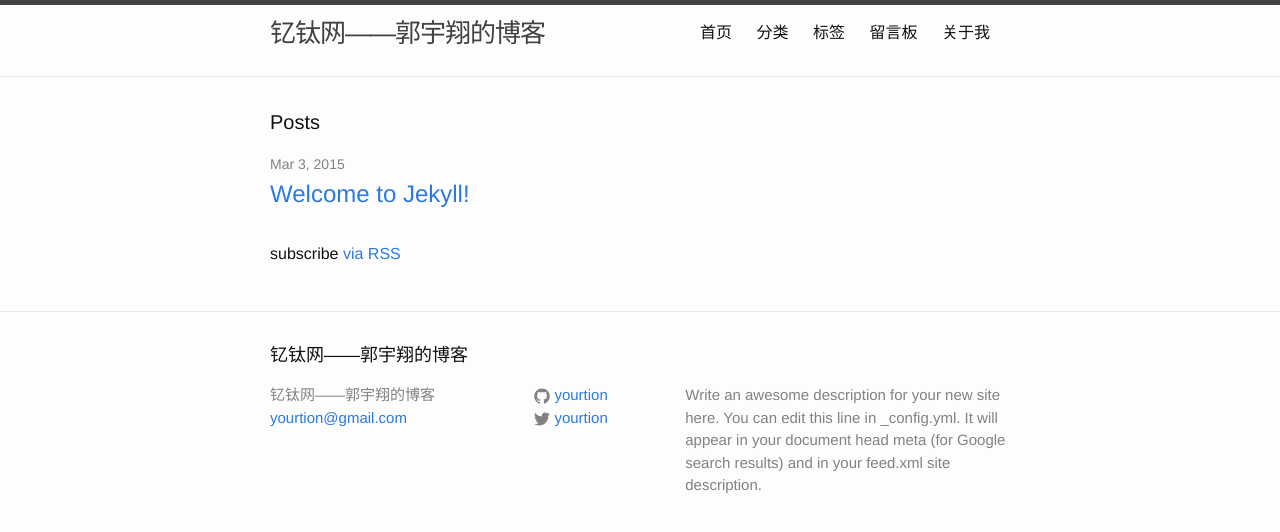
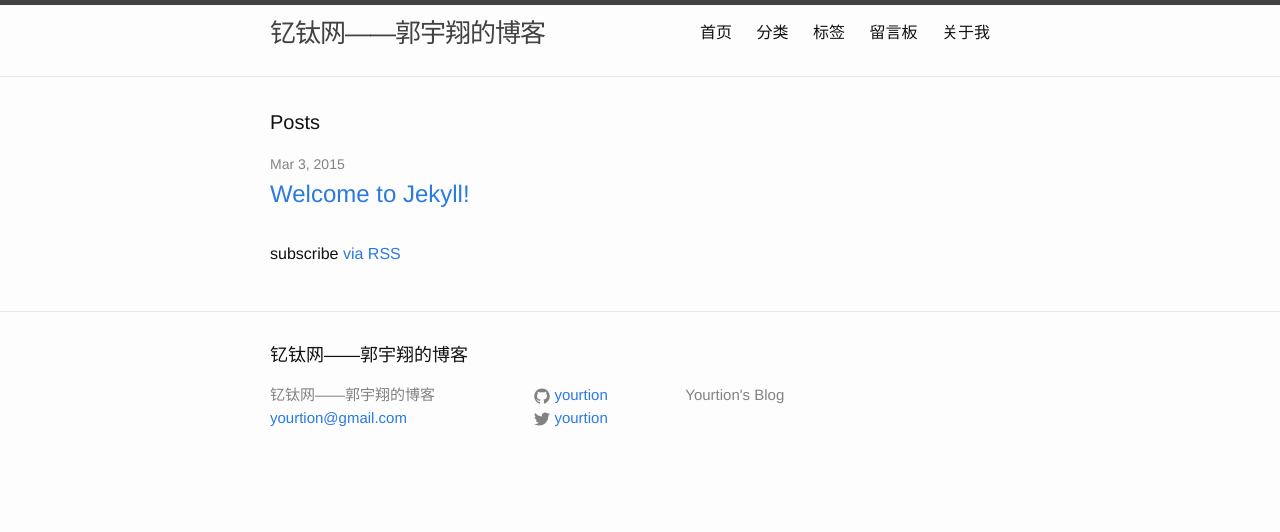
Before and after one commit to yourtion/yourtion.github.io, a Jekyll site: the page built from index.html, in a window 1280 px wide. Shown: the top 532 px of the page. Built offline with Jekyll 4.4.1, drawn with Linux system fonts in a browser that asks for light colours.

Commit message:
fix assets

```diff
--- a/_config.yml
+++ b/_config.yml
@@ -1,14 +1,14 @@
 # Site settings
 title: 钇钛网——郭宇翔的博客
-email: yourtion@gmail.com
-description: > # this means to ignore newlines until "baseurl:"
-  Write an awesome description for your new site here. You can edit this
-  line in _config.yml. It will appear in your document head meta (for
-  Google search results) and in your feed.xml site description.
-baseurl: "" # the subpath of your site, e.g. /blog/
+description: Yourtion's Blog
 url: "http://yourdomain.com" # the base hostname & protocol for your site
-twitter_username: yourtion
-github_username:  yourtion
+encoding: utf-8
+
+author :
+  name : yourtion
+  email : yourtion@gmail.com
+  github : yourtion
+  twitter : yourtion
 
 # Build settings
 markdown: kramdown
@@ -27,10 +27,10 @@
   ASSET_PATH : false
   IMAGE_PATH : false
 
-  # categories_path : /categories.html
-  # tags_path : /tags.html
-  # atom_path : /atom.xml
-  # rss_path : /rss.xml
+  categories_path : /categories.html
+  tags_path : /tags.html
+  atom_path : /atom.xml
+  rss_path : /rss.xml
 
   comments :
     provider : duoshuo
--- a/_includes/JB/analytics
+++ b/_includes/JB/analytics
@@ -1,4 +1,4 @@
-{% if site.JB.analytics.provider and page.JB.analytics != false %}
+{% if site.safe and site.JB.analytics.provider and page.JB.analytics != false %}
 
 {% case site.JB.analytics.provider %}
 {% when "baidu" %}
--- a/_includes/JB/setup
+++ b/_includes/JB/setup
@@ -16,9 +16,9 @@
     {% if site.JB.ASSET_PATH %}
       {% assign ASSET_PATH = site.JB.ASSET_PATH %}
     {% elsif site.safe %}
-      {% capture ASSET_PATH %}{{ site.cdn_url }}/assets/themes/{{ page.theme.name }}{% endcapture %}
+      {% capture ASSET_PATH %}{{ site.cdn_url }}/assets/{% endcapture %}
     {% else %}
-      {% capture ASSET_PATH %}{{ BASE_PATH }}/assets/themes/{{ page.theme.name }}{% endcapture %}
+      {% capture ASSET_PATH %}{{ BASE_PATH }}/assets/{% endcapture %}
     {% endif %}
 
     {% if site.JB.IMAGE_PATH %}
--- a/_includes/footer.html
+++ b/_includes/footer.html
@@ -8,29 +8,29 @@
       <div class="footer-col  footer-col-1">
         <ul class="contact-list">
           <li>{{ site.title }}</li>
-          <li><a href="mailto:{{ site.email }}">{{ site.email }}</a></li>
+          <li><a href="mailto:{{ site.author.email }}">{{ site.author.email }}</a></li>
         </ul>
       </div>
 
       <div class="footer-col  footer-col-2">
         <ul class="social-media-list">
-          {% if site.github_username %}
+          {% if site.author.github %}
           <li>
-            <a href="https://github.com/{{ site.github_username }}">
+            <a href="https://github.com/{{ site.author.github }}">
               <span class="icon  icon--github">
                 <svg viewBox="0 0 16 16">
                   <path fill="#828282" d="M7.999,0.431c-4.285,0-7.76,3.474-7.76,7.761 c0,3.428,2.223,6.337,5.307,7.363c0.388,0.071,0.53-0.168,0.53-0.374c0-0.184-0.007-0.672-0.01-1.32 c-2.159,0.469-2.614-1.04-2.614-1.04c-0.353-0.896-0.862-1.135-0.862-1.135c-0.705-0.481,0.053-0.472,0.053-0.472 c0.779,0.055,1.189,0.8,1.189,0.8c0.692,1.186,1.816,0.843,2.258,0.645c0.071-0.502,0.271-0.843,0.493-1.037 C4.86,11.425,3.049,10.76,3.049,7.786c0-0.847,0.302-1.54,0.799-2.082C3.768,5.507,3.501,4.718,3.924,3.65 c0,0,0.652-0.209,2.134,0.796C6.677,4.273,7.34,4.187,8,4.184c0.659,0.003,1.323,0.089,1.943,0.261 c1.482-1.004,2.132-0.796,2.132-0.796c0.423,1.068,0.157,1.857,0.077,2.054c0.497,0.542,0.798,1.235,0.798,2.082 c0,2.981-1.814,3.637-3.543,3.829c0.279,0.24,0.527,0.713,0.527,1.437c0,1.037-0.01,1.874-0.01,2.129 c0,0.208,0.14,0.449,0.534,0.373c3.081-1.028,5.302-3.935,5.302-7.362C15.76,3.906,12.285,0.431,7.999,0.431z"/>
                 </svg>
               </span>
 
-              <span class="username">{{ site.github_username }}</span>
+              <span class="username">{{ site.author.github }}</span>
             </a>
           </li>
           {% endif %}
 
-          {% if site.twitter_username %}
+          {% if site.author.twitter %}
           <li>
-            <a href="https://twitter.com/{{ site.twitter_username }}">
+            <a href="https://twitter.com/{{ site.author.twitter }}">
               <span class="icon  icon--twitter">
                 <svg viewBox="0 0 16 16">
                   <path fill="#828282" d="M15.969,3.058c-0.586,0.26-1.217,0.436-1.878,0.515c0.675-0.405,1.194-1.045,1.438-1.809
@@ -38,7 +38,7 @@
                 </svg>
               </span>
 
-              <span class="username">{{ site.twitter_username }}</span>
+              <span class="username">{{ site.author.twitter }}</span>
             </a>
           </li>
           {% endif %}
--- a/_includes/head.html
+++ b/_includes/head.html
@@ -7,7 +7,7 @@
   <title>{% if page.title %}{{ page.title }}{% else %}{{ site.title }}{% endif %}</title>
   <meta name="description" content="{% if page.excerpt %}{{ page.excerpt | strip_html | strip_newlines | truncate: 160 }}{% else %}{{ site.description }}{% endif %}">
 
-  <link rel="stylesheet" href="{{ "/assets/css/main.css" | prepend: site.baseurl }}">
+  <link rel="stylesheet" href="{{ ASSET_PATH }}css/main.css">
   <link rel="canonical" href="{{ page.url | replace:'index.html','' | prepend: site.baseurl | prepend: site.url }}">
   <link rel="alternate" type="application/rss+xml" title="{{ site.title }}" href="{{ "/feed.xml" | prepend: site.baseurl | prepend: site.url }}" />
 </head>
--- a/_layouts/post.html
+++ b/_layouts/post.html
@@ -2,7 +2,7 @@
 layout: default
 ---
 <div class="post">
-
+  {% include JB/setup %}
   <header class="post-header">
     <h1 class="post-title">{{ page.title }}</h1>
     <p class="post-meta">{{ page.date | date: "%b %-d, %Y" }}{% if page.author %} • {{ page.author }}{% endif %}{% if page.meta %} • {{ page.meta }}{% endif %}</p>
```
Also changed, not shown: _includes/header.html (+0 -8 lines).
